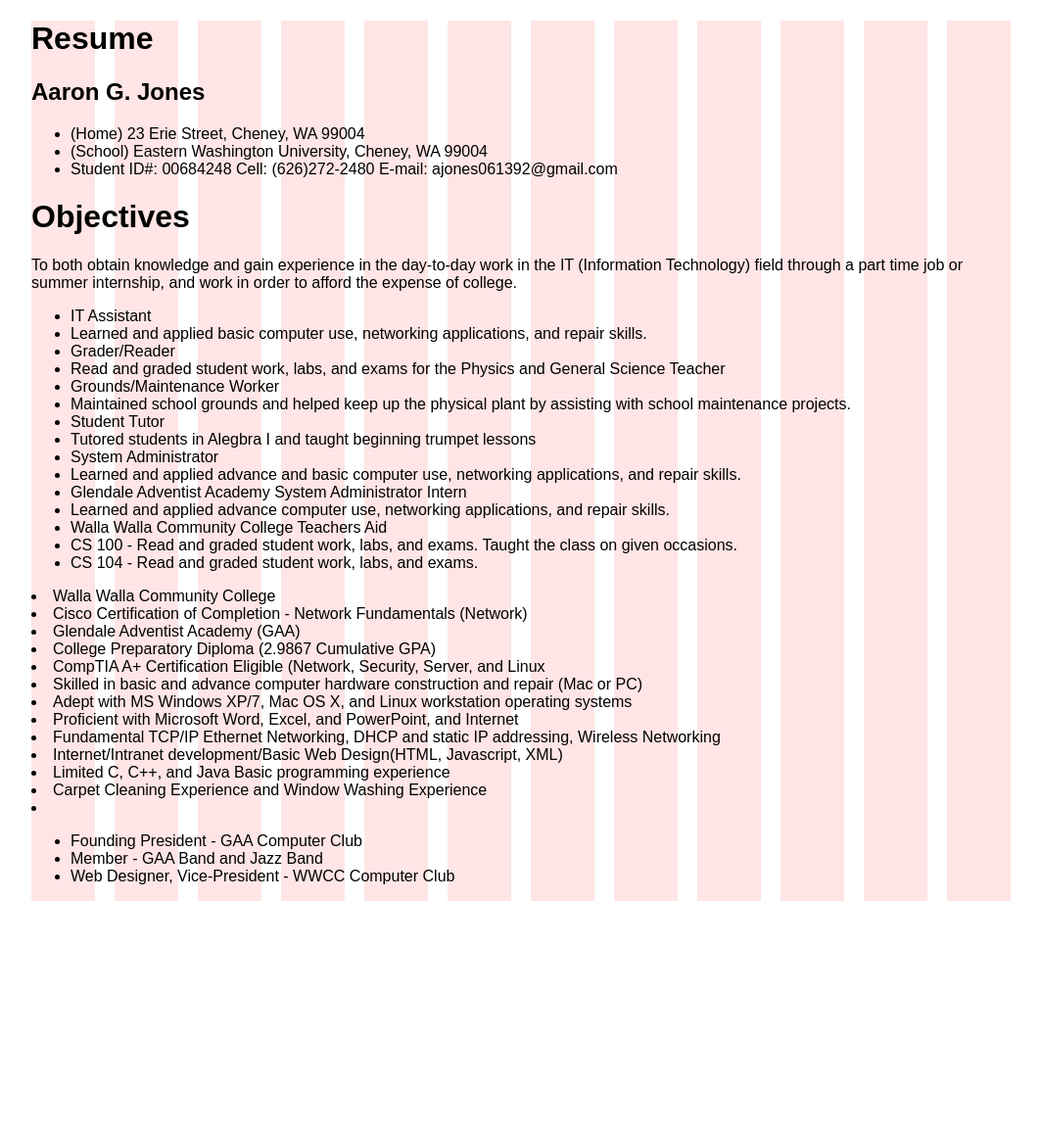
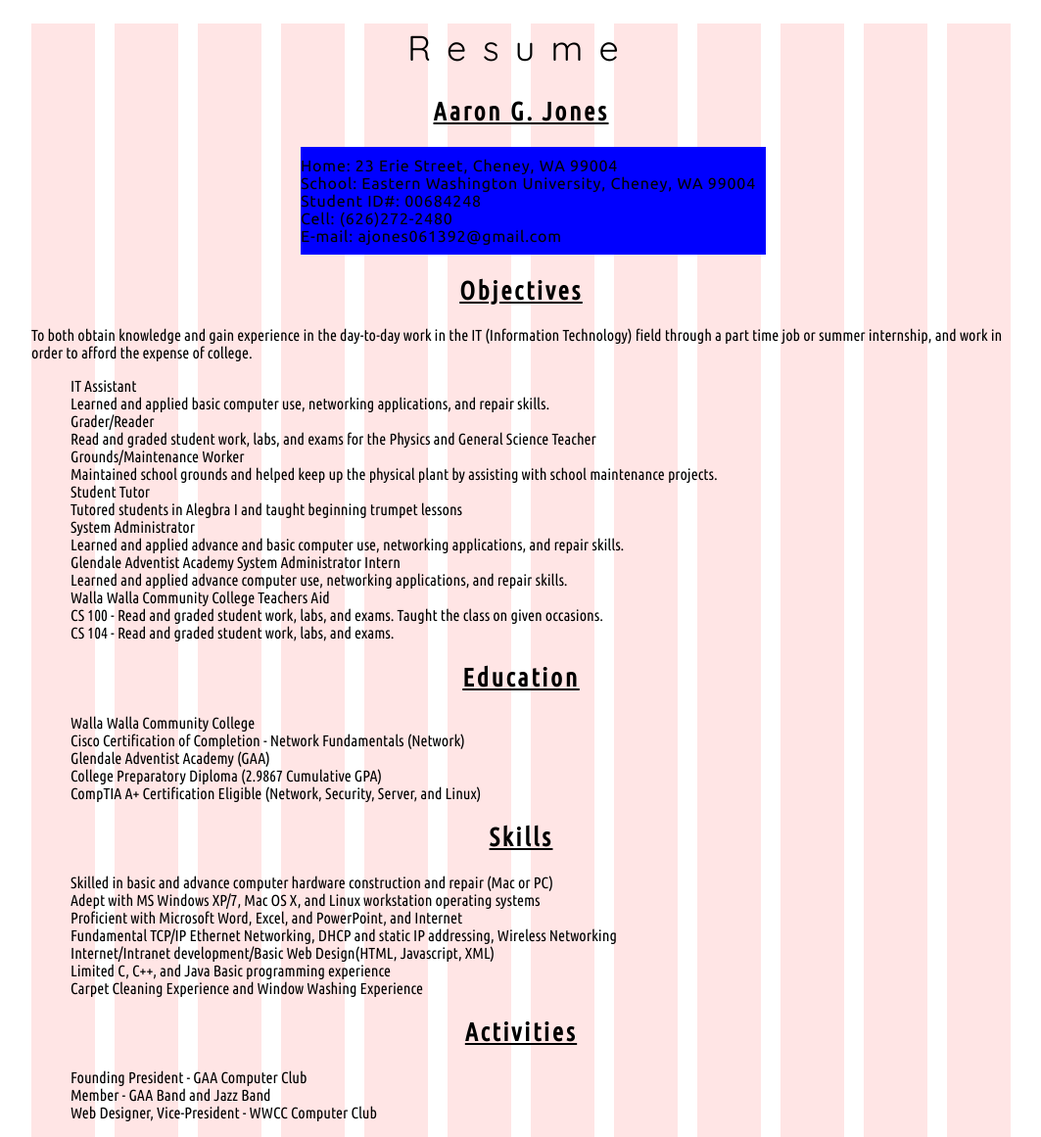
Before and after one commit to BigBoss424/p2-resume, a plain HTML site: page index.html in a window 1280 px wide. Shown: the whole page at 98% size, without its empty margins (108-1171 px from the left). Before the commit the page ends 920 px from the top, so only its background shows below. Drawn offline with Linux system fonts and the light colour scheme.

Commit message:
Version 0.7
In this edit, I started to style the webpage using just purely CSS.
Trying to figure out a way to use the box model in a way that makes my
information presentable. So far the results are looking pretty decent.

```diff
--- a/css/styles.css
+++ b/css/styles.css
@@ -1,6 +1,71 @@
 /* Your Website Styles */
 
+html{
+	font-family: 'Ubuntu Mono', sans-serif;
+	font-family: 'Quicksand', sans-serif;
+	font-family: 'Ubuntu', sans-serif;
+	font-family: 'Ubuntu Condensed', sans-serif;
+}
 
+h1{
+	font-family: 'Quicksand', sans-serif;
+	font-style: normal;
+	font-weight: 400;
+	font-size: 36px;
+	text-transform: capitalize;
+	text-decoration: none;
+	letter-spacing: 0.45em;
+	word-spacing: 0.046em;
+	line-height: 1.4;
+	text-align: center;
+
+}
+
+ul#contactinfo{
+	webkit-box-sizing: border-box;
+	margin: 15px 275px;
+	padding: 10px;
+	width: 465px;
+	background-color: blue;
+
+	list-style-type: none;
+	padding-left: 0px;
+	font-family: 'Ubuntu', sans-serif;
+	font-style: normal;
+	font-weight: 100;
+	font-size: 16px;
+	text-transform: none;
+	letter-spacing: 0.05em;
+
+}
+
+h2{
+	font-weight: 150px;
+	font-style: bold;
+	font-size: 26px;
+	letter-spacing: 0.1em;
+	text-align: center;
+	text-decoration: underline;
+
+}
+
+ul#experience{
+	list-style-type: none;
+}
+
+ul#education{
+	list-style-type: none;
+}
+ul#activities{
+	list-style-type: none;
+}
+ul#listofskills{
+	list-style-type: none;
+}
+
+p#objdescription{
+
+}
 /* Show Grid */
 .showgrid {
 	background: url("../img/grid-bg.png") repeat-y;
--- a/index.html
+++ b/index.html
@@ -3,7 +3,7 @@
 <head>
   <meta charset="UTF-8" />
   <title>Your Website</title>
-
+  <link href='http://fonts.googleapis.com/css?family=Ubuntu+Mono|Quicksand:400,700|Ubuntu|Ubuntu+Condensed' rel='stylesheet' type='text/css'>
   <link rel="stylesheet" href="css/normalize.css">
   <link rel="stylesheet" href="css/grid.css">
   <link rel="stylesheet" href="css/styles.css">
@@ -18,21 +18,23 @@
 
 		<div class="personalinfo">
 			<h2>Aaron G. Jones</h2>
-			<ul>
-				<li>(Home) 23 Erie Street, Cheney, WA 99004</li>
-				<li>(School) Eastern Washington University, Cheney, WA 99004</li>
-				<li>Student ID#: 00684248 Cell: (626)272-2480 E-mail: ajones061392@gmail.com</li>
+			<ul id="contactinfo">
+				<li>Home: 23 Erie Street, Cheney, WA 99004</li>
+				<li>School: Eastern Washington University, Cheney, WA 99004</li>
+				<li>Student ID#: 00684248</li>
+				<li>Cell: (626)272-2480</li>
+				<li>E-mail: ajones061392@gmail.com</li>
 			</ul>
 		</div>
 
 		<div class="objectives">
-			<h1>Objectives</h1>
+			<h2>Objectives</h2>
 
-			<p>To both obtain knowledge and gain experience in the day-to-day work in the IT (Information Technology) field through a part time job or summer internship, and work in order to afford the expense of college.</p>
+			<p id="objdescription">To both obtain knowledge and gain experience in the day-to-day work in the IT (Information Technology) field through a part time job or summer internship, and work in order to afford the expense of college.</p>
 		</div>
 
 		<div class="experience">
-			<ul>
+			<ul id="experience">
 				<li>IT Assistant    <!-- INSERT: August 2009 - June 2010 -->
 					<li>Learned and applied basic computer use, networking applications, and repair skills.</li>
 				</li>
@@ -65,19 +67,25 @@
 		</div>
 
 		<div class="education">
+			<h2>Education</h2>
 
+			<ul id="education">
 			<li>Walla Walla Community College    <!-- INSERT: September 2011 - June 2012 -->
 					<li>Cisco Certification of Completion - Network Fundamentals (Network) </li>
 			</li>
 
 			<li>Glendale Adventist Academy (GAA)    <!-- INSERT: August 2009 - June 2010 -->
 					<li>College Preparatory Diploma (2.9867 Cumulative GPA)</li>
-					<li>CompTIA A+ Certification Eligible (Network, Security, Server, and Linux</li>
+					<li>CompTIA A+ Certification Eligible (Network, Security, Server, and Linux)</li>
 			</li>
+			</ul>
 
 		</div>
 
 		<div class="skills">
+			<h2>Skills</h2>
+
+			<ul id="listofskills">
 			<li>Skilled in basic and advance computer hardware construction and repair (Mac or PC)</li>
 			<li>Adept with MS Windows XP/7, Mac OS X, and Linux workstation operating systems</li>
 			<li>Proficient with Microsoft Word, Excel, and PowerPoint, and Internet</li>
@@ -85,12 +93,14 @@
 			<li>Internet/Intranet development/Basic Web Design(HTML, Javascript, XML)</li>
 			<li>Limited C, C++, and Java Basic programming experience</li>
 			<li>Carpet Cleaning Experience and Window Washing Experience</li>
-			<li></li>
+			</ul>
+
 		</div>
 
 
-		<div class="activies">
-			<ul>
+		<div class="activities">
+			<h2>Activities</h2>
+			<ul id="activities">
 				<li>Founding President - GAA Computer Club</li>
 				<li>Member - GAA Band and Jazz Band</li>
 				<li>Web Designer, Vice-President - WWCC Computer Club</li>
```
